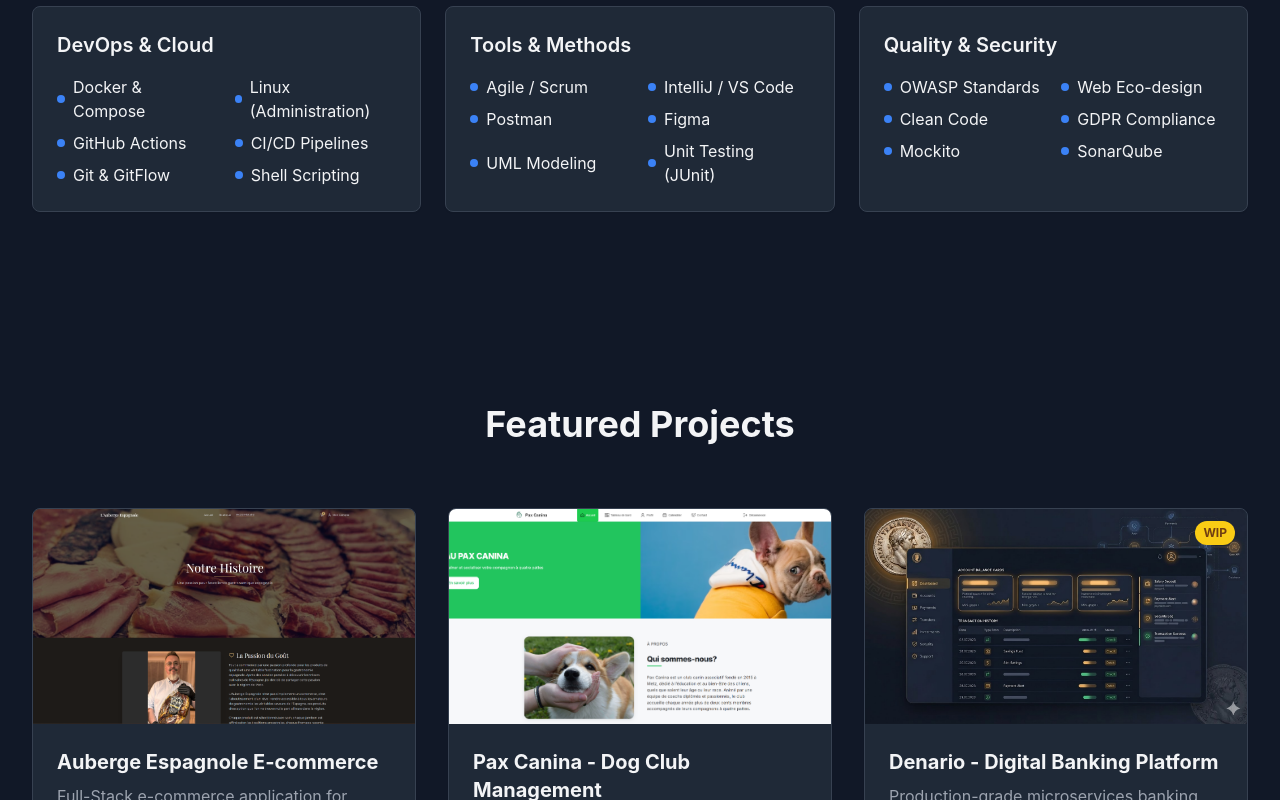
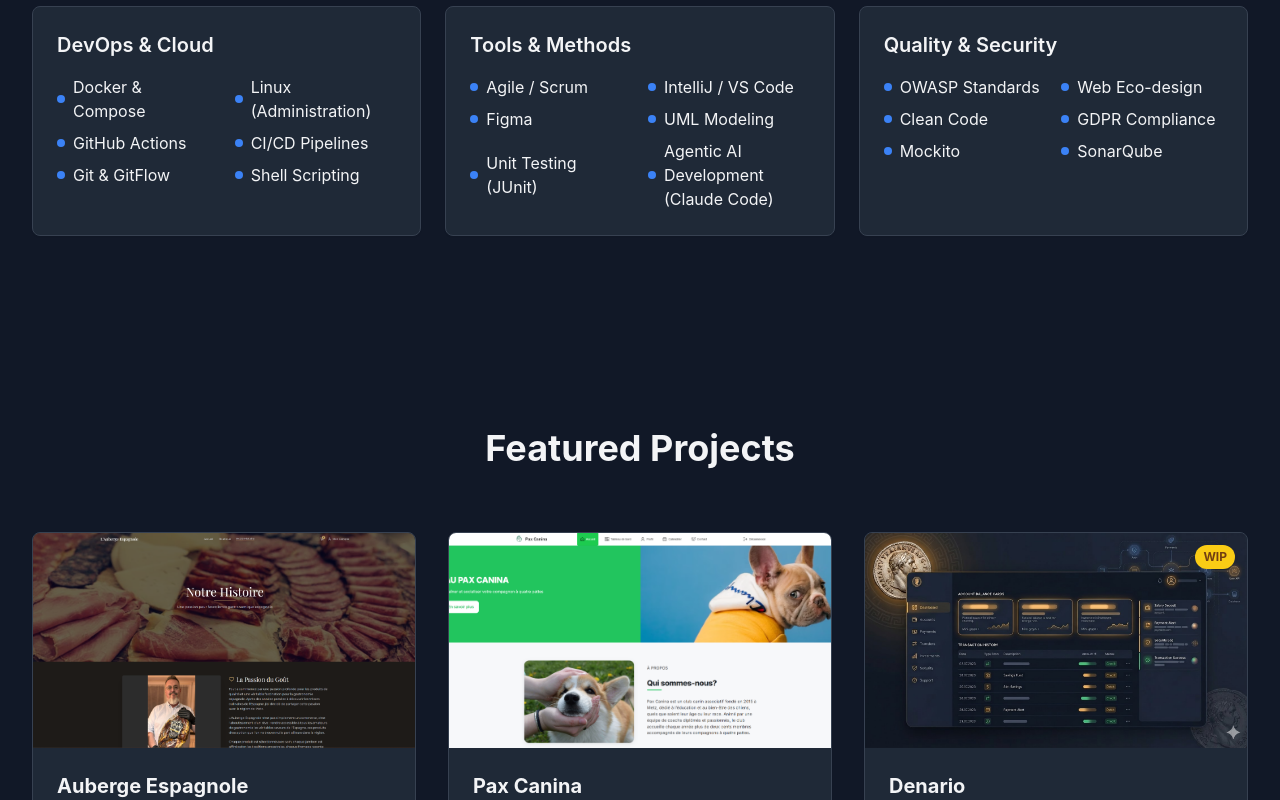
Before and after one commit to Flavionz/portfolio-website, a React (Vite) app: page / in a window 1280 px wide. Shown: the part 2360-3160 px from the top of the page. Built offline with nearby package versions, Linux system fonts and the light colour scheme.

Commit message:
fix: project titles, skills tools update, footer and bullet shrink

```diff
--- a/src/components/sections/Skills.tsx
+++ b/src/components/sections/Skills.tsx
@@ -37,7 +37,7 @@
             <ul className="grid grid-cols-2 gap-x-4 gap-y-2">
                 {items.map((item, index) => (
                     <li key={index} className="flex items-center gap-2">
-                        <span className="w-2 h-2 rounded-full bg-primary" />
+                        <span className="w-2 h-2 rounded-full bg-primary shrink-0" />
                         <span>{item}</span>
                     </li>
                 ))}
--- a/src/i18n/locales/en/translation.json
+++ b/src/i18n/locales/en/translation.json
@@ -76,10 +76,10 @@
       "items": [
         "Agile / Scrum",
         "IntelliJ / VS Code",
-        "Postman",
         "Figma",
         "UML Modeling",
-        "Unit Testing (JUnit)"
+        "Unit Testing (JUnit)",
+        "Agentic AI Development (Claude Code)"
       ]
     },
     "security": {
@@ -100,7 +100,7 @@
     "githubUrl": "https://github.com/Flavionz",
     "items": [
       {
-        "title": "Auberge Espagnole  E-commerce",
+        "title": "Auberge Espagnole",
         "description": "Full-Stack e-commerce application for authentic Spanish products. Product catalog with category filtering, cart management, responsive modern design. Modern tech stack with TypeScript, Prisma ORM, and TailwindCSS. Actively developed project.",
         "tags": [
           "React",
@@ -119,7 +119,7 @@
         "demoLabel": "Documentation"
       },
       {
-        "title": "Pax Canina - Dog Club Management",
+        "title": "Pax Canina",
         "description": "Full-Stack application developed over 6 months for the RNCP Application Designer & Developer certification. Complete dog club management system with JWT authentication, multi-role management (owners, trainers, admin), course booking, and dynamic dashboards. Feature-driven modular architecture.",
         "tags": [
           "Spring Boot",
@@ -138,7 +138,7 @@
         "demoLabel": "Backend"
       },
       {
-        "title": "Denario - Digital Banking Platform",
+        "title": "Denario",
         "description": "Production-grade microservices banking platform (work in progress). Spring Boot 3, Spring Cloud Gateway, Keycloak OAuth2/JWT, RabbitMQ async messaging, WebSocket real-time notifications, Docker Compose, and GitHub Actions CI/CD. One database per service, enterprise architecture.",
         "tags": [
           "Spring Boot 3",
@@ -337,7 +337,7 @@
   },
   "footer": {
     "copyright": "© 2026 Flavio Terenzi. All rights reserved.",
-    "madeWith": "Portfolio built with React & Tailwind CSS",
+    "madeWith": "Built with React, TypeScript & Tailwind CSS",
     "privacy": "Privacy & Cookies"
   },
   "notFound": {
--- a/src/i18n/locales/fr/translation.json
+++ b/src/i18n/locales/fr/translation.json
@@ -76,10 +76,10 @@
       "items": [
         "Agile / Scrum",
         "IntelliJ / VS Code",
-        "Postman",
         "Figma",
         "UML Modeling",
-        "Tests Unitaires (JUnit)"
+        "Tests Unitaires (JUnit)",
+        "Développement IA Agentique (Claude Code)"
       ]
     },
     "security": {
@@ -100,7 +100,7 @@
     "githubUrl": "https://github.com/Flavionz",
     "items": [
       {
-        "title": "Auberge Espagnole  E-commerce",
+        "title": "Auberge Espagnole",
         "description": "Application e-commerce Full-Stack pour produits espagnols authentiques. Catalogue produits avec filtrage par catégories, gestion panier, design responsive et moderne. Stack technique moderne avec TypeScript, Prisma ORM et TailwindCSS. Projet en développement actif.",
         "tags": [
           "React",
@@ -119,7 +119,7 @@
         "demoLabel": "Documentation"
       },
       {
-        "title": "Pax Canina - Gestion de Club Canin",
+        "title": "Pax Canina",
         "description": "Application Full-Stack développée en 6 mois dans le cadre de mon titre RNCP Concepteur Développeur d'Applications. Système complet de gestion pour club canin avec authentification JWT, gestion multi-rôles (propriétaires, entraîneurs, admin), réservation de cours et tableaux de bord dynamiques. Architecture modulaire feature-driven.",
         "tags": [
           "Spring Boot",
@@ -138,7 +138,7 @@
         "demoLabel": "Backend"
       },
       {
-        "title": "Denario - Plateforme Bancaire Digitale",
+        "title": "Denario",
         "description": "Plateforme bancaire microservices en cours de développement. Spring Boot 3, Spring Cloud Gateway, Keycloak OAuth2/JWT, messagerie asynchrone RabbitMQ, notifications temps réel WebSocket, Docker Compose et pipeline CI/CD GitHub Actions. Une base de données par service, architecture enterprise.",
         "tags": [
           "Spring Boot 3",
@@ -337,7 +337,7 @@
   },
   "footer": {
     "copyright": "© 2026 Flavio Terenzi. Tous droits réservés.",
-    "madeWith": "Portfolio réalisé avec React & Tailwind CSS",
+    "madeWith": "Portfolio développé avec React, TypeScript & Tailwind CSS",
     "privacy": "Confidentialité & Cookies"
   },
   "notFound": {
--- a/src/i18n/locales/it/translation.json
+++ b/src/i18n/locales/it/translation.json
@@ -76,10 +76,10 @@
       "items": [
         "Agile / Scrum",
         "IntelliJ / VS Code",
-        "Postman",
         "Figma",
         "Modellazione UML",
-        "Test Unitari (JUnit)"
+        "Test Unitari (JUnit)",
+        "Sviluppo IA Agentivo (Claude Code)"
       ]
     },
     "security": {
@@ -100,7 +100,7 @@
     "githubUrl": "https://github.com/Flavionz",
     "items": [
       {
-        "title": "Auberge Espagnole  E-commerce",
+        "title": "Auberge Espagnole",
         "description": "Applicazione e-commerce Full-Stack per prodotti spagnoli autentici. Catalogo prodotti con filtri per categoria, gestione carrello, design responsive e moderno. Stack tecnologico moderno con TypeScript, Prisma ORM e TailwindCSS. Progetto in sviluppo attivo.",
         "tags": [
           "React",
@@ -119,7 +119,7 @@
         "demoLabel": "Documentazione"
       },
       {
-        "title": "Pax Canina - Gestione Club Cinofilo",
+        "title": "Pax Canina",
         "description": "Applicazione Full-Stack sviluppata in 6 mesi per la certificazione RNCP Concepteur Développeur d'Applications. Sistema completo di gestione club cinofilo con autenticazione JWT, gestione multi-ruolo (proprietari, addestratori, admin), prenotazione corsi e dashboard dinamiche. Architettura modulare feature-driven.",
         "tags": [
           "Spring Boot",
@@ -138,7 +138,7 @@
         "demoLabel": "Backend"
       },
       {
-        "title": "Denario - Piattaforma Bancaria Digitale",
+        "title": "Denario",
         "description": "Piattaforma bancaria a microservizi in corso di sviluppo. Spring Boot 3, Spring Cloud Gateway, Keycloak OAuth2/JWT, messaggistica asincrona RabbitMQ, notifiche real-time WebSocket, Docker Compose e pipeline CI/CD GitHub Actions. Un database per servizio, architettura enterprise.",
         "tags": [
           "Spring Boot 3",
@@ -337,7 +337,7 @@
   },
   "footer": {
     "copyright": "© 2026 Flavio Terenzi. Tutti i diritti riservati.",
-    "madeWith": "Portfolio realizzato con React & Tailwind CSS",
+    "madeWith": "Built with React, TypeScript & Tailwind CSS",
     "privacy": "Privacy & Cookie"
   },
   "notFound": {
```
